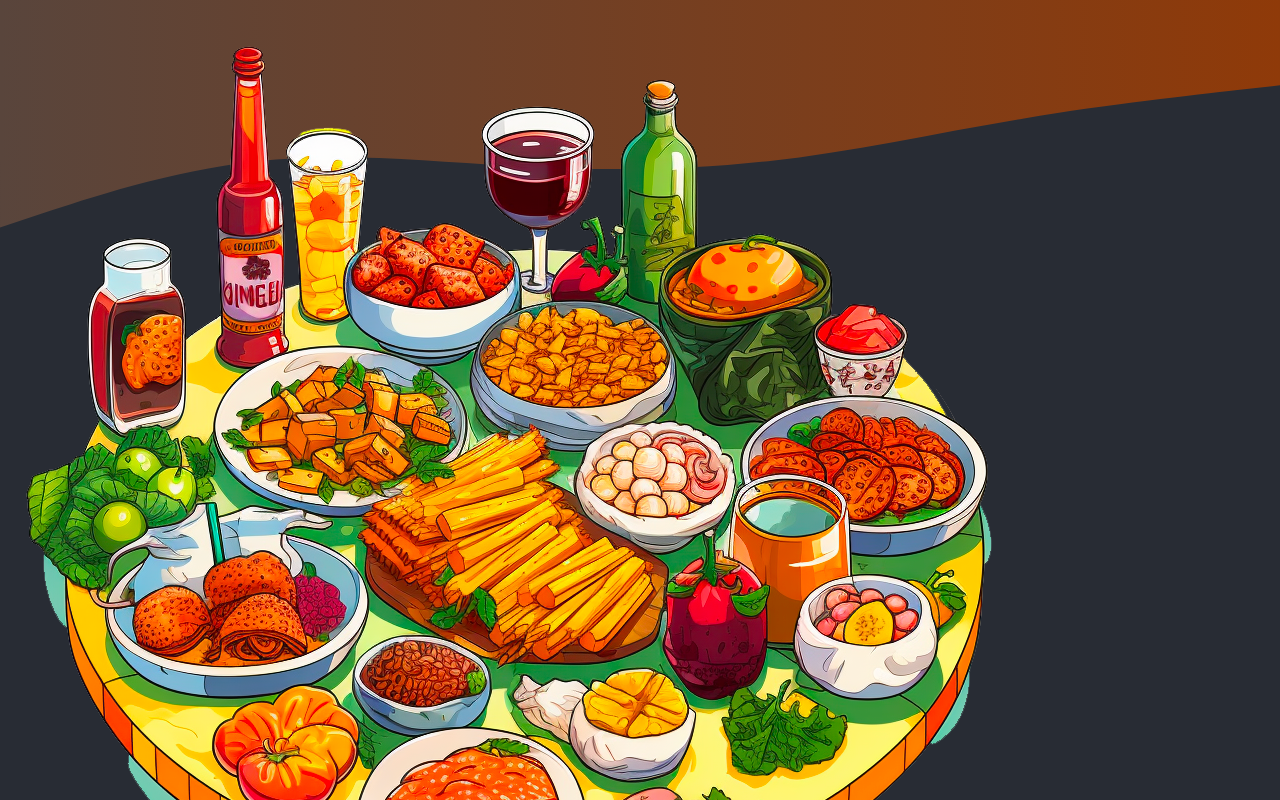
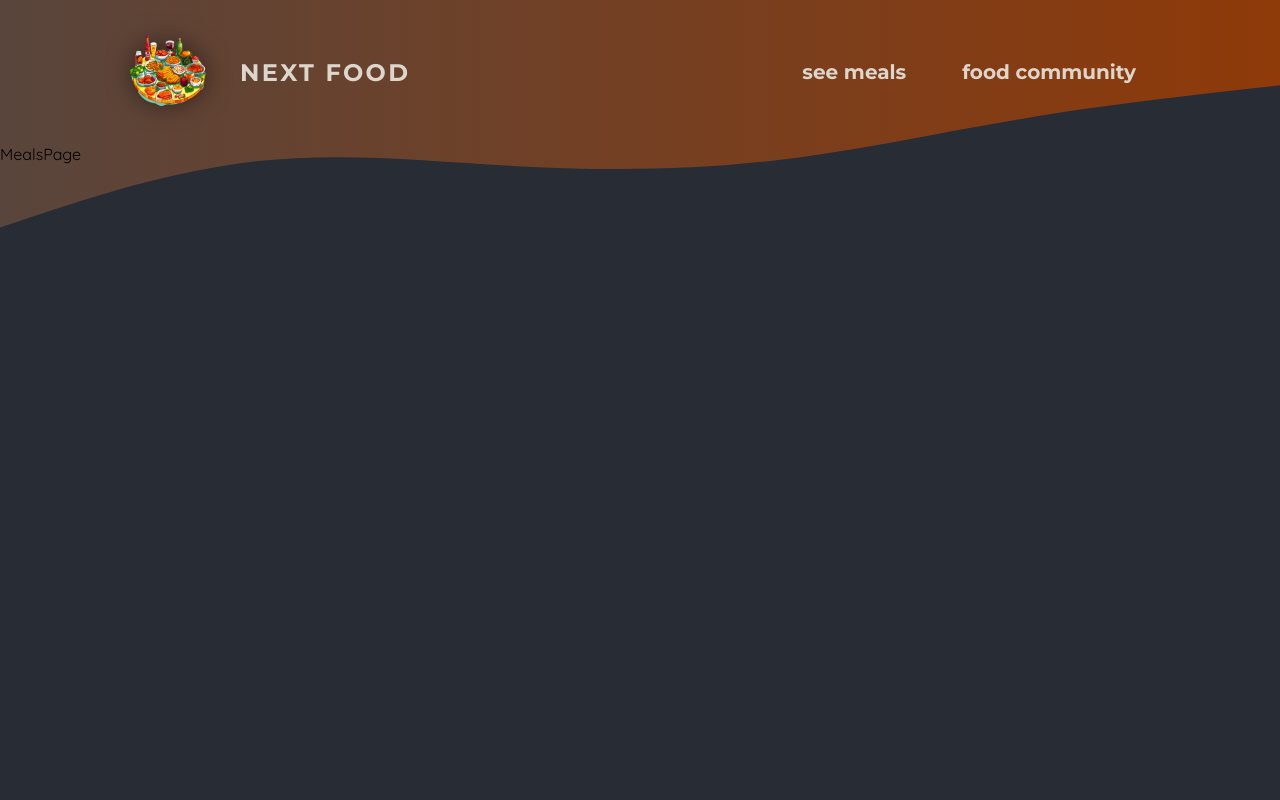
Before and after one commit to erufan/food-app, a Next.js app: page /meals in a window 1280 px wide. Shown: the top 800 px of the page. Built offline with nearby package versions, Linux system fonts and the light colour scheme.

Commit message:
refactor header

```diff
--- a/app/globals.css
+++ b/app/globals.css
@@ -13,20 +13,6 @@ body {
   background: radial-gradient(#282c34, #282c34);
 }
 
-.header-background {
-  position: absolute;
-  width: 100%;
-  height: 320px;
-  top: 0;
-  left: 0;
-  z-index: -1;
-}
-
-svg {
-  display: block;
-  width: 100%;
-  height: auto;
-}
 
 .not-found,
 .error {
--- a/app/layout.js
+++ b/app/layout.js
@@ -1,4 +1,4 @@
-import MainHeader from "@/components/main-header";
+import MainHeader from "@/components/main-header/main-header";
 import "./globals.css";
 
 export const metadata = {
@@ -10,26 +10,7 @@ export default function RootLayout({ children }) {
   return (
     <html lang="en">
       <body>
-        <div className="header-background">
-          <svg xmlns="http://www.w3.org/2000/svg" viewBox="0 0 1440 320">
-            <defs>
-              <linearGradient id="gradient" x1="0%" y1="0%" x2="100%" y2="0%">
-                <stop
-                  offset="0%"
-                  style={{ stopColor: "#59453c", stopOpacity: "1" }}
-                />
-                <stop
-                  offset="100%"
-                  style={{ stopColor: "#8f3a09", stopOpacity: "1" }}
-                />
-              </linearGradient>
-            </defs>
-            <path
-              fill="url(#gradient)"
-              d="M0,256L48,240C96,224,192,192,288,181.3C384,171,480,181,576,186.7C672,192,768,192,864,181.3C960,171,1056,149,1152,133.3C1248,117,1344,107,1392,101.3L1440,96L1440,0L1392,0C1344,0,1248,0,1152,0C1056,0,960,0,864,0C768,0,672,0,576,0C480,0,384,0,288,0C192,0,96,0,48,0L0,0Z"
-            ></path>
-          </svg>
-        </div>
+
         <MainHeader />
         {children}
       </body>
--- /dev/null
+++ b/components/main-header/main-header-background.js
@@ -0,0 +1,28 @@
+import style from "./main-header-background.module.css"
+
+const mainHeaderBackground = () => {
+  return (
+    <div className={style["header-background"]}>
+          <svg xmlns="http://www.w3.org/2000/svg" viewBox="0 0 1440 320">
+            <defs>
+              <linearGradient id="gradient" x1="0%" y1="0%" x2="100%" y2="0%">
+                <stop
+                  offset="0%"
+                  style={{ stopColor: "#59453c", stopOpacity: "1" }}
+                />
+                <stop
+                  offset="100%"
+                  style={{ stopColor: "#8f3a09", stopOpacity: "1" }}
+                />
+              </linearGradient>
+            </defs>
+            <path
+              fill="url(#gradient)"
+              d="M0,256L48,240C96,224,192,192,288,181.3C384,171,480,181,576,186.7C672,192,768,192,864,181.3C960,171,1056,149,1152,133.3C1248,117,1344,107,1392,101.3L1440,96L1440,0L1392,0C1344,0,1248,0,1152,0C1056,0,960,0,864,0C768,0,672,0,576,0C480,0,384,0,288,0C192,0,96,0,48,0L0,0Z"
+            ></path>
+          </svg>
+        </div>
+  )
+}
+
+export default mainHeaderBackground
--- /dev/null
+++ b/components/main-header/main-header-background.module.css
@@ -0,0 +1,14 @@
+.header-background {
+  position: absolute;
+  width: 100%;
+  height: 320px;
+  top: 0;
+  left: 0;
+  z-index: -1;
+}
+
+.header-background svg {
+  display: block;
+  width: 100%;
+  height: auto;
+}
--- a/components/main-header.js
+++ b/components/main-header/main-header.js
@@ -1,14 +1,20 @@
 import Link from "next/link";
+import Image from "next/image";
+
 import logo from "@/assets/logo.png";
+import style from "./main-header.module.css";
+import MainHeaderBackGround from "./main-header-background"
 
 const MainHeader = () => {
   return (
-    <header>
-      <Link href="/">
-        <img src={logo.src} alt="a table with food on it" />
+    <>
+      <MainHeaderBackGround/>
+    <header className={style.header}>
+      <Link className={style.logo} href="/">
+        <Image src={logo} alt="a table with food on it" priority/>
         next Food
       </Link>
-      <nav>
+      <nav className={style.nav}>
         <ul>
           <li>
             <Link href="/meals">see meals</Link>
@@ -18,7 +24,8 @@ const MainHeader = () => {
           </li>
         </ul>
       </nav>
-    </header>
+      </header>
+    </>
   );
 };
 
```
